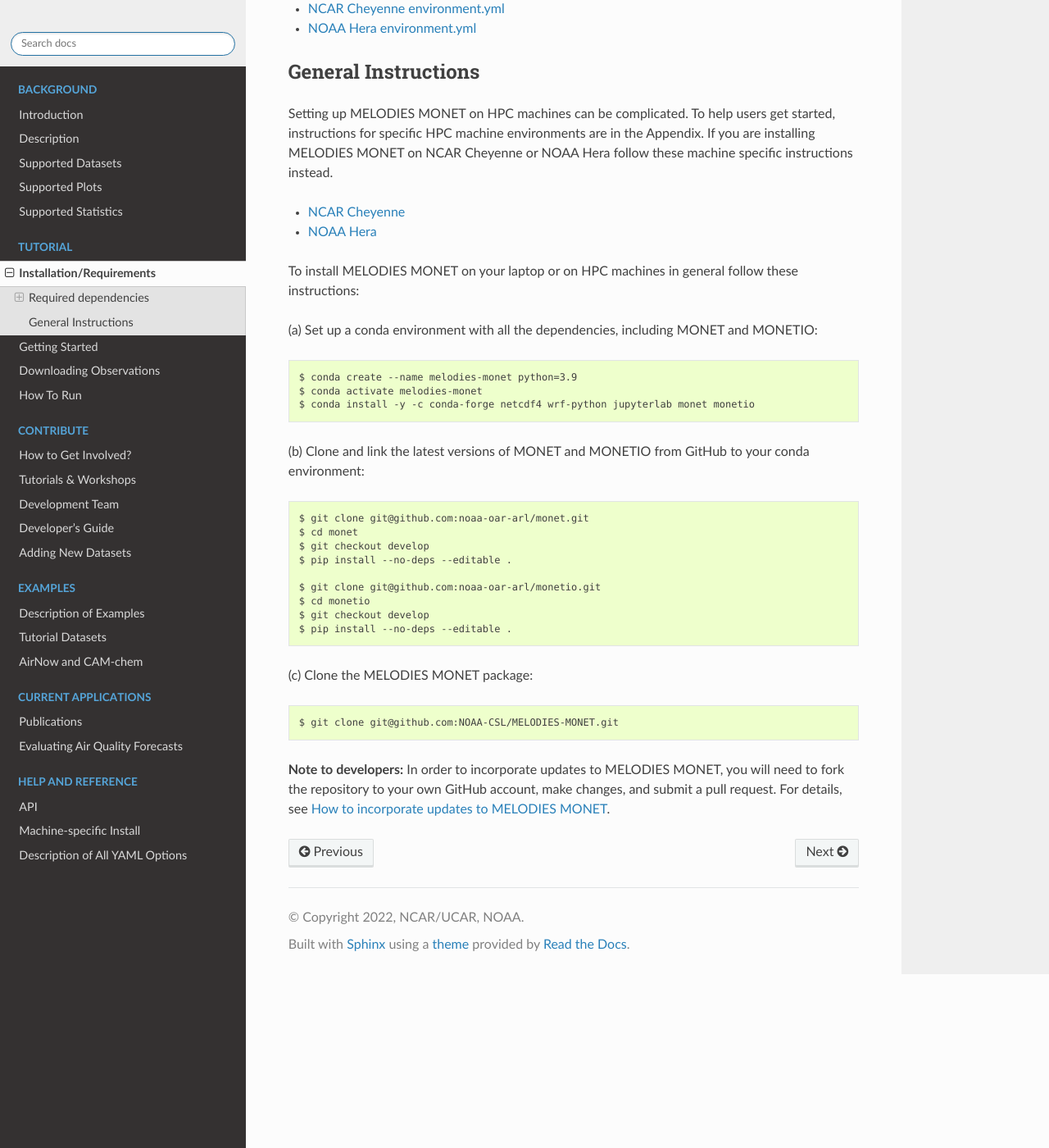
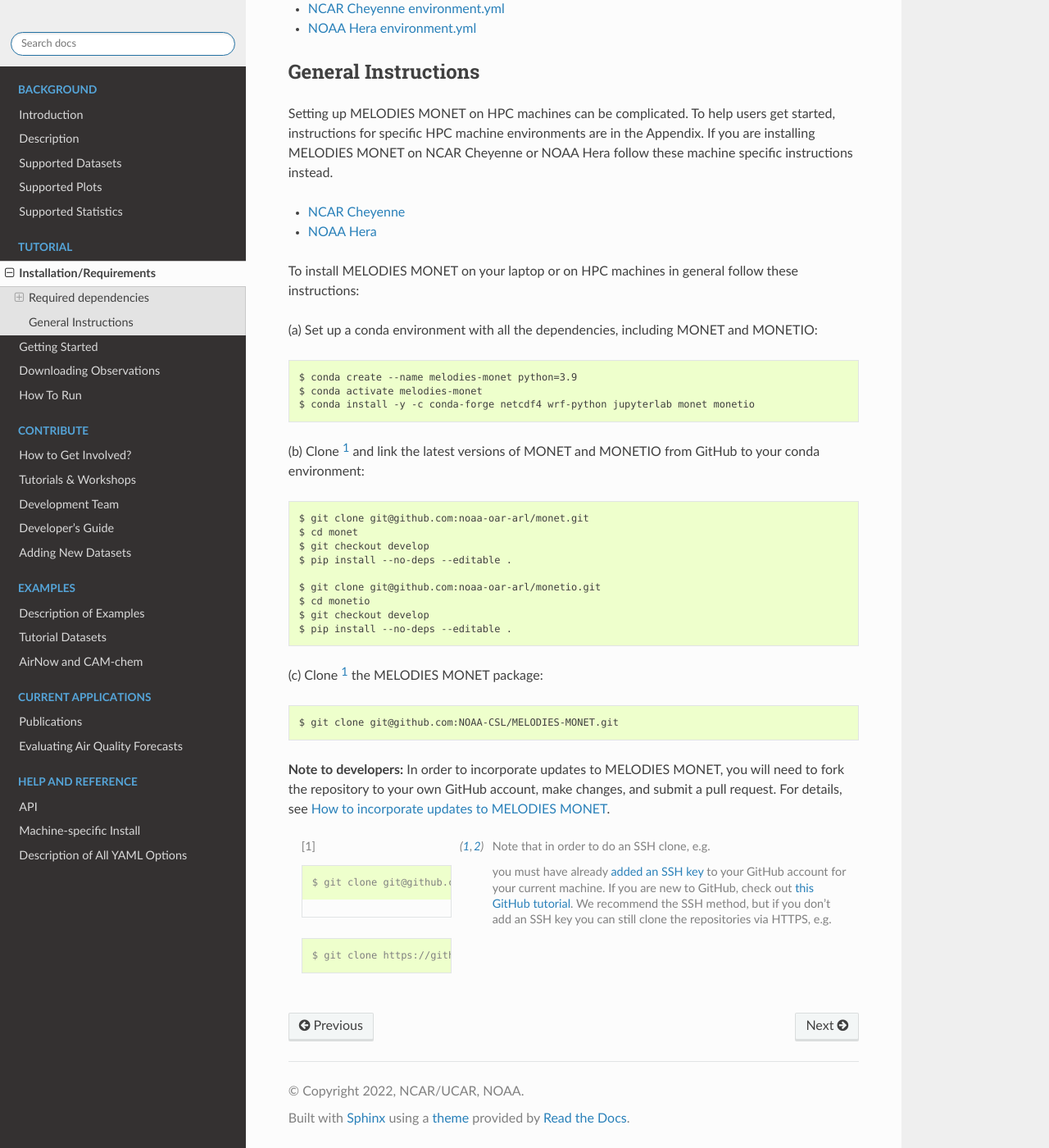
Before and after one commit to NOAA-CSL/MELODIES-MONET, a Sphinx documentation site: the page built from docs/tutorial/installation.rst, in a window 1280 px wide and 1400 px high, scrolled down 483 px. Shown: the whole window at 82% size. Built offline with Sphinx 7.4.7 and the Read the Docs theme 2.0.0, drawn with Linux system fonts in a browser that asks for light colours; pages that are not in the unit, such as notebooks, are missing from menus.

Commit message:
Add notes about cloning
as discussed in #74

```diff
--- a/docs/tutorial/installation.rst
+++ b/docs/tutorial/installation.rst
@@ -39,7 +39,7 @@
     $ conda activate melodies-monet
     $ conda install -y -c conda-forge netcdf4 wrf-python jupyterlab monet monetio
 
-(b) Clone and link the latest versions of MONET and MONETIO from GitHub to
+(b) Clone [#clone]_ and link the latest versions of MONET and MONETIO from GitHub to
 your conda environment::
 
     $ git clone git@github.com:noaa-oar-arl/monet.git
@@ -52,7 +52,7 @@
     $ git checkout develop
     $ pip install --no-deps --editable .
 
-\(c) Clone the MELODIES MONET package::
+\(c) Clone [#clone]_ the MELODIES MONET package::
 
     $ git clone git@github.com:NOAA-CSL/MELODIES-MONET.git
 
@@ -60,3 +60,20 @@
 will need to fork the repository to your own GitHub account, make changes, and
 submit a pull request. For details, see
 :ref:`develop/developers_guide:How to incorporate updates to MELODIES MONET`.
+
+
+.. _clone-notes:
+.. [#clone] Note that in order to do an SSH clone,
+   e.g. ::
+
+      $ git clone git@github.com:noaa-oar-arl/monet.git
+
+   you must have already
+   `added an SSH key <https://docs.github.com/en/authentication/connecting-to-github-with-ssh/adding-a-new-ssh-key-to-your-github-account>`__
+   to your GitHub account for your current machine.
+   If you are new to GitHub, check out
+   `this GitHub tutorial <http://jlord.us/git-it/index.html>`__.
+   We recommend the SSH method, but if you don't add an SSH key
+   you can still clone the repositories via HTTPS, e.g. ::
+
+       $ git clone https://github.com/noaa-oar-arl/monet.git
```
Also changed, not shown: docs/appendix/machine-specific-install.rst (+11 -7 lines).
